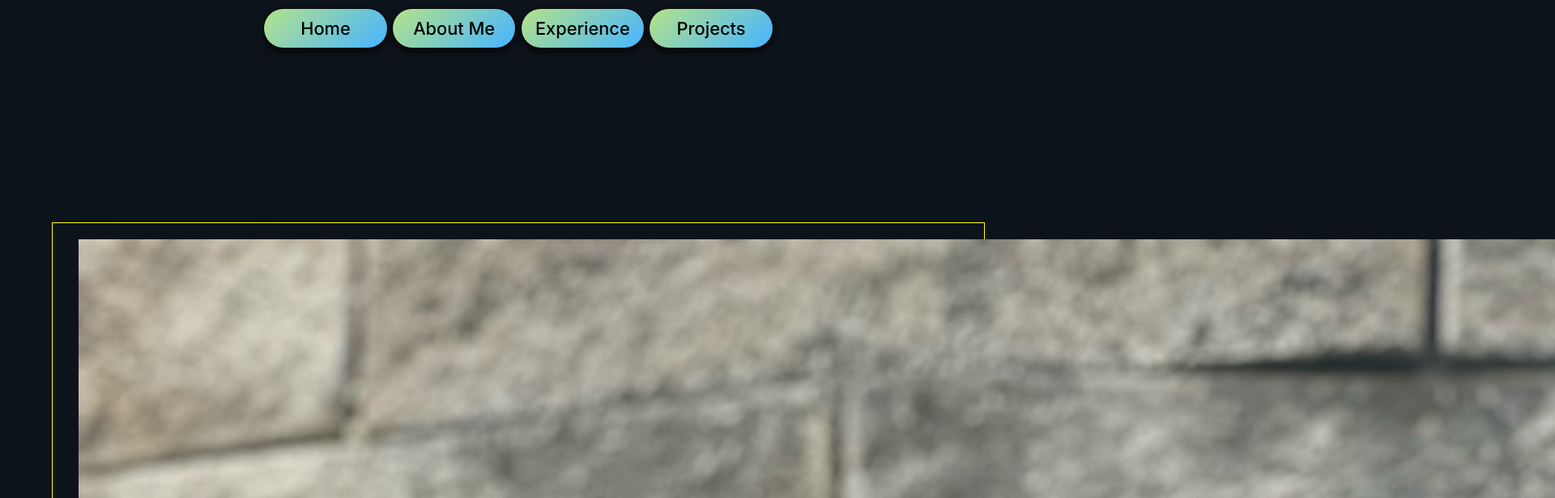
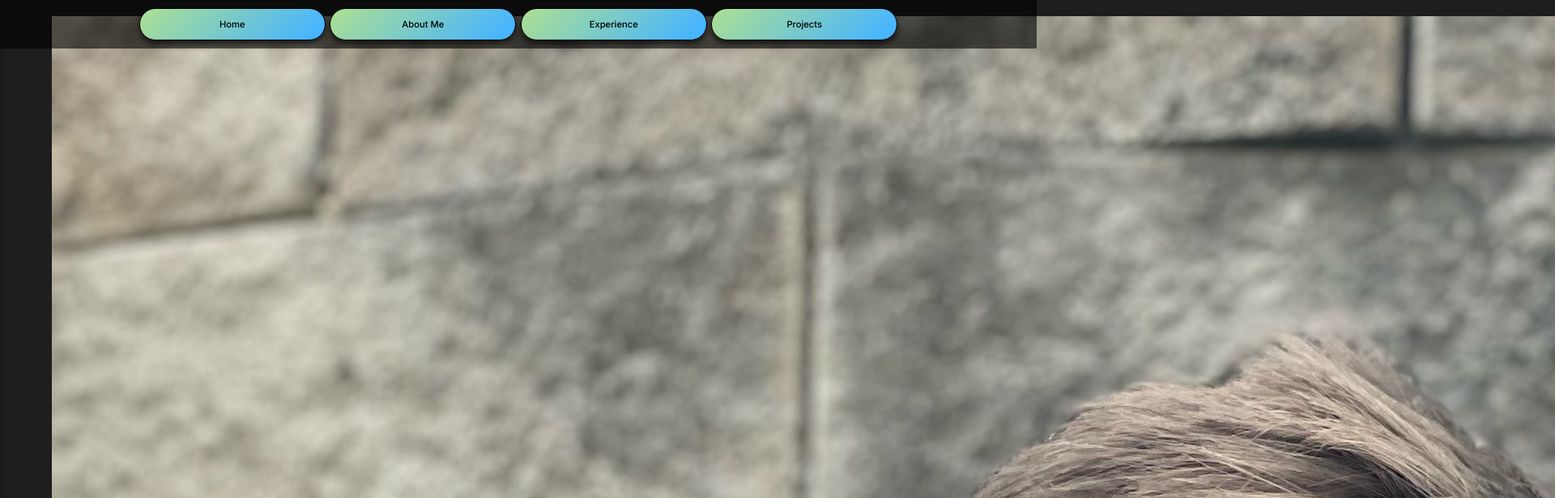
Before and after one commit to timfierek/personal-website, a React (Create React App) app: page / in a window 1280 px wide. Both pictures are taken after a click on the button "Who am I?". Shown: the top 616 px of the page at 81% size, 1920 px wide, since content can reach past the window. Built offline with nearby package versions, Linux system fonts and the light colour scheme.

Commit message:
working email form

```diff
--- a/package.json
+++ b/package.json
@@ -3,6 +3,7 @@
   "version": "0.1.0",
   "private": true,
   "dependencies": {
+    "@emailjs/browser": "^3.7.0",
     "@testing-library/jest-dom": "^5.16.5",
     "@testing-library/react": "^13.4.0",
     "@testing-library/user-event": "^13.5.0",
--- a/src/App.css
+++ b/src/App.css
@@ -2,22 +2,34 @@
 .main-content {
   display: flex;
   flex-direction: column;
-  padding: 2.5vw 5vw;
+  padding: 2.5vh 5vw 2.5vh;
   color: #e9e9ea;
 }
 
+.sectionHeader {
+  font-weight: 700;
+  font-size: 3em;
+  font-family: 'Pilat Wide';
+}
+
+@media only screen and (max-width: 768px) {
   .about,
   .experience-section,
   .education-section,
   .project-section,
   .skills-section,
-.contact-form
-{
-  display: flex;
-  border: 1px solid yellow;
+  .contact-form {
+    border-radius: 4px;
+    background-color: rgb(20, 20, 20);
     margin-top: 15%;
-  padding: 2.5vh 2.5vw;
+    padding: 1.5vh 2.5vw 3vh;
+    filter: drop-shadow(
+      1px 2px 8px var(--shadow-color)
+    );
+    --shadow-color: rgb(0, 0, 0);
   }
+}
+
 
 
 /**Landing Page******************************************************/
@@ -132,22 +144,27 @@
 /**Nav bar**********************************************/
 
 nav {
+  margin-left: -5vw;
+  width: 100%;
+  z-index: 100;
+  position: fixed;
+  top: 0;
+
+  background-color: rgba(0, 0, 0, .6);
+
   display: flex;
   justify-content: center;
   align-content: center;
-
-  width: 100%;
-  height: auto;
 }
 
 .nav-buttons button {
   margin: 10px 0.2vw;
-  width: 12vw;
-  height: 50px;
+  width: 18vw;
+  height: 5vh;
 
   font-family: 'Inter';
   font-weight: 500;
-  font-size: 1.7vw;
+  font-size: 0.7em;
   color: black;
 
   background: linear-gradient(-45deg, #47B5FF, #47B5FF, #B6E388, #47B5FF, #B6E388);
@@ -180,12 +197,13 @@ nav {
   .headshot--image {
     width: 100%;
     height: 100%;
-    object-fit:cover;
+    object-fit: cover;
     object-position: 0 21%;
     border-radius: 7px;
   }
 
-  .about h1, .about--form h1 {
+  .about h1,
+  .about--form h1 {
     font-weight: 500;
     font-family: 'Pilat Wide';
   }
@@ -216,7 +234,7 @@ nav {
   flex-direction: column;
   align-items: center;
 
-  padding: 3vw 10vw;
+  padding: 3vw 0vw;
 }
 
 .name-and-email-inputs {
@@ -225,7 +243,9 @@ nav {
   width: 100%;
 }
 
-#name, #email, #message {
+#name,
+#email,
+#message {
   width: 100%;
   padding: 2%;
   margin: 4% 0 0 0;
@@ -244,7 +264,9 @@ nav {
   resize: none;
 }
 
-#name:focus, #email:focus, #message:focus {
+#name:focus,
+#email:focus,
+#message:focus {
   background-color: #2c2c2c;
   outline: none;
   border-radius: 5px;
@@ -265,8 +287,10 @@ nav {
   transition: all 0.25s linear;
 }
 
-.submit:active, .submit:focus, .submit:hover {
-  box-shadow: 0 8px 24px 0 rgba(16,39,112,.2);
+.submit:active,
+.submit:focus,
+.submit:hover {
+  box-shadow: 0 8px 24px 0 rgba(16, 39, 112, .2);
   background: linear-gradient(-45deg, #47B5FF, #47B5FF, #B6E388, #47B5FF, #B6E388);
   background-size: 400% 400%;
   animation: gradient 13s ease infinite;
@@ -291,20 +315,16 @@ nav {
     justify-content: space-between;
   }
 
-  .experience-section h1, .skills h1, .education-section h1,
-  .project-section h1 {
-    font-weight: 700;
-    font-size: 3em;
-    font-family: 'Pilat Wide';
-  }
-
-  .job-title, .edu-title {
+  .job-title,
+  .edu-title {
     padding-top: 1.5vh;
     font-family: 'Karla';
     font-size: 1.2em;
   }
 
-  .job-duration, .edu-subtitle, .edu-duration {
+  .job-duration,
+  .edu-subtitle,
+  .edu-duration {
     padding-top: 0.5vh;
     font-family: 'Karla';
     font-weight: 300;
@@ -315,12 +335,14 @@ nav {
     padding: 0;
   }
 
-  .edu-bullets, .job-bullets {
+  .edu-bullets,
+  .job-bullets {
     padding-top: 1vh;
     padding: 1vh 5% 0;
   }
 
-  .edu-bullets li, .job-bullets li {
+  .edu-bullets li,
+  .job-bullets li {
     font-family: 'Karla';
     font-size: 1em;
   }
@@ -343,11 +365,13 @@ nav {
     font-size: 1.2em;
   }
 
-  .skills ul, .details ul {
+  .skills ul,
+  .details ul {
     list-style-type: none;
   }
 
-  .skills li, .details li {
+  .skills li,
+  .details li {
     border: 1px solid white;
     margin-right: 1%;
     margin-bottom: 1%;
@@ -390,21 +414,6 @@ nav {
 }
 
 /**Skills Section**********************************************/
-
-
-/**Education Section**********************************************/
-
-@media only screen and (max-width: 768px) {
-
-}
-
-.education-section {
-  border: 1px solid yellow;
-  margin-top: 15%;
-  padding: 2vh 2.5vw;
-}
-
-/**Education Section**********************************************/
 
 
 /**Projects Section**********************************************/
@@ -465,7 +474,7 @@ nav {
   .base-info button {
     margin-top: 5px;
     padding: 5px 5px;
-    justify-self:end;
+    justify-self: end;
 
     color: rgba(255, 255, 255, .65);
     background-color: rgba(255, 255, 255, .1);
--- a/src/App.tsx
+++ b/src/App.tsx
@@ -1,7 +1,6 @@
 import React from 'react';
 import './App.css';
 import Landing from './components/Landing';
-import Header from './components/Header';
 import MainContent from './components/MainContent';
 
 function App() {
@@ -13,12 +12,11 @@ function App() {
 
   return (
     <div className="App">
+      {showLanding && <Landing handleClick={toggleLanding}/>}
 
-      {showLanding && <Landing handleClick={toggleLanding}/>}
       {!showLanding &&
         <div className="body">
-          <Header navigateHome={toggleLanding}/>
-          <MainContent/>
+          <MainContent navigateHome={toggleLanding}/>
         </div>
       }
 
--- a/src/components/EducationSection.tsx
+++ b/src/components/EducationSection.tsx
@@ -4,7 +4,7 @@ function EducationSection() {
     return(
         <div className="education-section">
             <div className="education">
-                <h1>Education</h1>
+                <h1 className="sectionHeader">Education</h1>
                 <h3 className="edu-title">Java Software Engineering Bootcamp</h3>
                 <h4 className="edu-subtitle">Grand Circus | Detroit, MI | 4.0 GPA</h4>
                 <h5 className="edu-duration">March 2022 - September 2022</h5>
--- a/src/components/ExperienceSection.tsx
+++ b/src/components/ExperienceSection.tsx
@@ -4,7 +4,7 @@ function ExperienceSection() {
     return(
         <div className="experience-section">
             <div className="experience">
-                <h1>Experience</h1>
+                <h1 className="sectionHeader">Experience</h1>
                 <h3 className="job-title">Jr. Software Development Engineer - Amazon</h3>
                 <h4 className="job-duration">November 2022 - Present</h4>
                 <ul className="job-bullets">
--- a/src/components/Header.tsx
+++ b/src/components/Header.tsx
@@ -5,9 +5,9 @@ function Header(props: any) {
         <nav>
             <div className="nav-buttons">
                 <button onClick={props.navigateHome}>Home</button>
-                <button>About Me</button>
-                <button>Experience</button>
-                <button>Projects</button>
+                <button onClick={() => props.scrollTo(props.aboutRef)}>About Me</button>
+                <button onClick={() => props.scrollTo(props.experienceRef)}>Experience</button>
+                <button onClick={() => props.scrollTo(props.projectsRef)}>Projects</button>
             </div>
         </nav>
     )
--- a/src/components/MainContent.tsx
+++ b/src/components/MainContent.tsx
@@ -5,16 +5,41 @@ import EducationSection from "./EducationSection";
 import ExperienceSection from "./ExperienceSection";
 import ProjectSection from "./ProjectSection";
 import SkillsSection from "./SkillsSection";
+import Header from "./Header";
 
 function MainContent(props: any) {
+    const aboutRef = React.useRef(null);
+    const experienceRef = React.useRef(null);
+    const projectsRef = React.useRef(null);
+
+    function scrollTo(ref : any) {
+        window.scrollTo({
+            top: ref.current.offsetTop,
+            behavior: 'smooth'
+        });
+    }
+
     return(
         <div className="main-content">
-            <AboutSection />
+            <Header
+                navigateHome={props.navigateHome}
+                scrollTo={scrollTo}
+                aboutRef={aboutRef}
+                experienceRef={experienceRef}
+                projectsRef={projectsRef}
+            />
+            <div ref={aboutRef}>
+                <AboutSection />
+            </div>
             <ContactForm />
-            <ExperienceSection />
+            <div ref={experienceRef}>
+                <ExperienceSection />
+            </div>
             <SkillsSection />
             <EducationSection />
-            <ProjectSection />
+            <div ref={projectsRef}>
+                <ProjectSection />
+            </div>
         </div>
     )
 }
--- a/src/components/ProjectSection.tsx
+++ b/src/components/ProjectSection.tsx
@@ -19,7 +19,7 @@ function ProjectSection() {
 
     return (
         <div className="project-section">
-            <h1>Projects</h1>
+            <h1 className="sectionHeader">Projects</h1>
             {projElements}
         </div>
     )
--- a/src/components/SkillsSection.tsx
+++ b/src/components/SkillsSection.tsx
@@ -4,7 +4,7 @@ function SkillsSection() {
     return (
         <div className="skills-section">
             <div className="skills">
-                <h1>Skills</h1>
+                <h1 className="sectionHeader">Skills</h1>
                 <div className="skills--backend">
                     <h4>Back End</h4>
                     <ul>
--- a/src/index.css
+++ b/src/index.css
@@ -14,9 +14,11 @@
 }
 
 body {
-  background-color: #0d131a;
-  /* background: radial-gradient(ellipse at bottom, #0f151d 0%, #090A0F 100%); */
+  background-color: #1e1e1e;
   overflow: overlay;
+  box-shadow:
+		inset 10px 0px 10px -7px rgba(19, 19, 19, 0.5),
+		inset -10px 0px 10px -7px rgba(19, 19, 19, 0.5);
 }
 
 button {
```
Also changed, not shown: src/components/ContactForm.tsx (+26 -8 lines), src/images/blue-mountain.jpg (deleted), 1 other file (tests, documents, lock files or other folders). Lines whose indentation alone changed are shown as unchanged.
